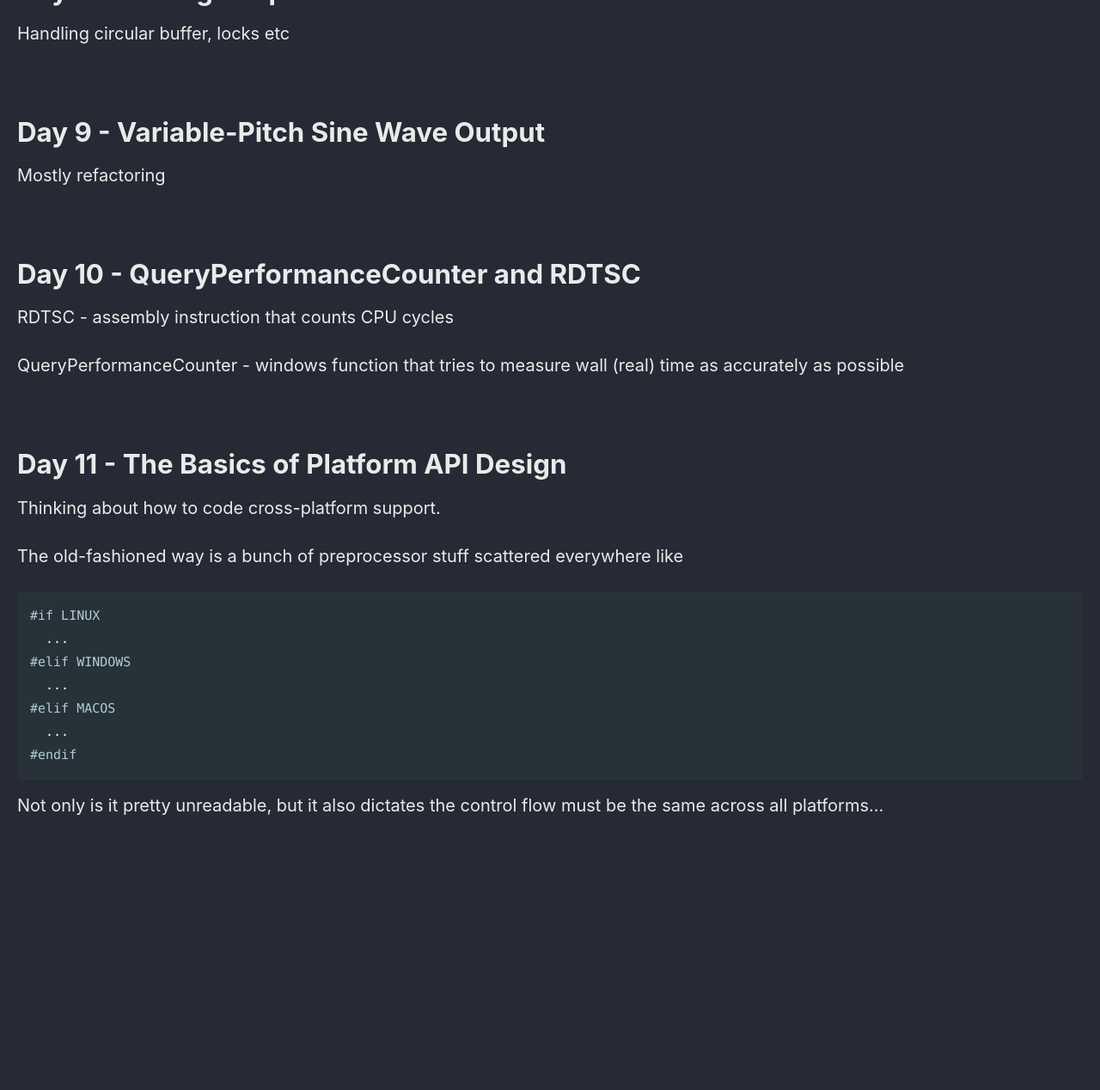
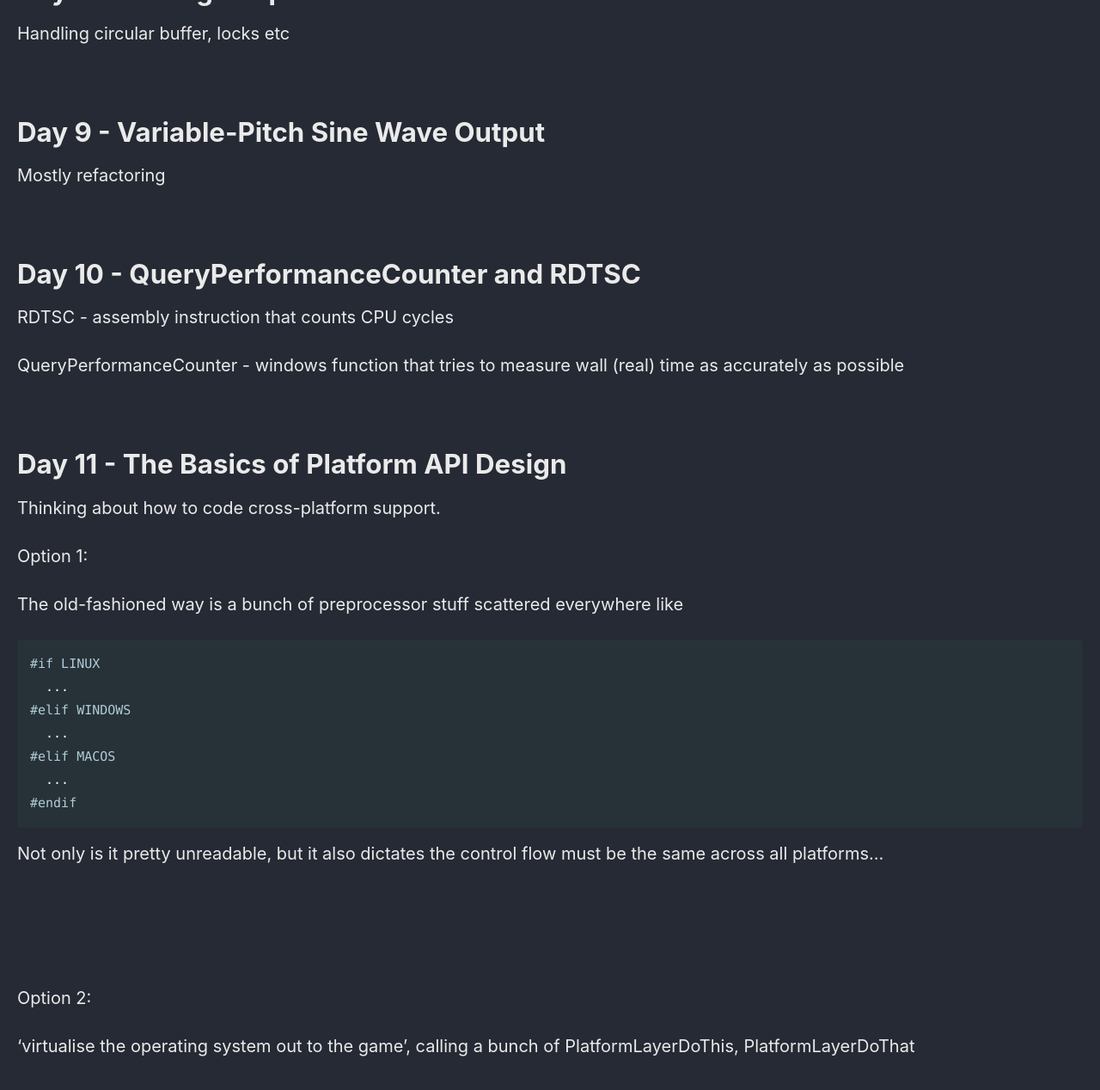
Before and after one commit to Connor-McCartney/Connor-McCartney.github.io, a Jekyll site: the page built from _pages/misc/HandmadeHeroNotes.md, in a window 1280 px wide and 1400 px high, scrolled down 2708 px. Shown: the top 1268 px of the window at 86% size. Built offline with Jekyll 4.4.1, drawn with Linux system fonts in a browser that asks for light colours; cached includes are drawn as plain includes; our own code applies the rules of GitHub Pages for plain Markdown files; before the commit the page ends 3716 px from its top, so only the background shows below that.

Commit message:
Update HandmadeHeroNotes.md

````diff
--- a/_pages/misc/HandmadeHeroNotes.md
+++ b/_pages/misc/HandmadeHeroNotes.md
@@ -133,6 +133,9 @@ QueryPerformanceCounter - windows function that tries to measure wall (real) tim
 
 Thinking about how to code cross-platform support.
 
+
+Option 1:
+
 The old-fashioned way is a bunch of preprocessor stuff scattered everywhere like
 
 ```c
@@ -146,3 +149,16 @@ The old-fashioned way is a bunch of preprocessor stuff scattered everywhere like
 ```
 
 Not only is it pretty unreadable, but it also dictates the control flow must be the same across all platforms...
+
+
+<br>
+
+<br>
+
+Option 2:
+
+'virtualise the operating system out to the game', calling a bunch of PlatformLayerDoThis, PlatformLayerDoThat
+
+<br>
+
+<br>
````
